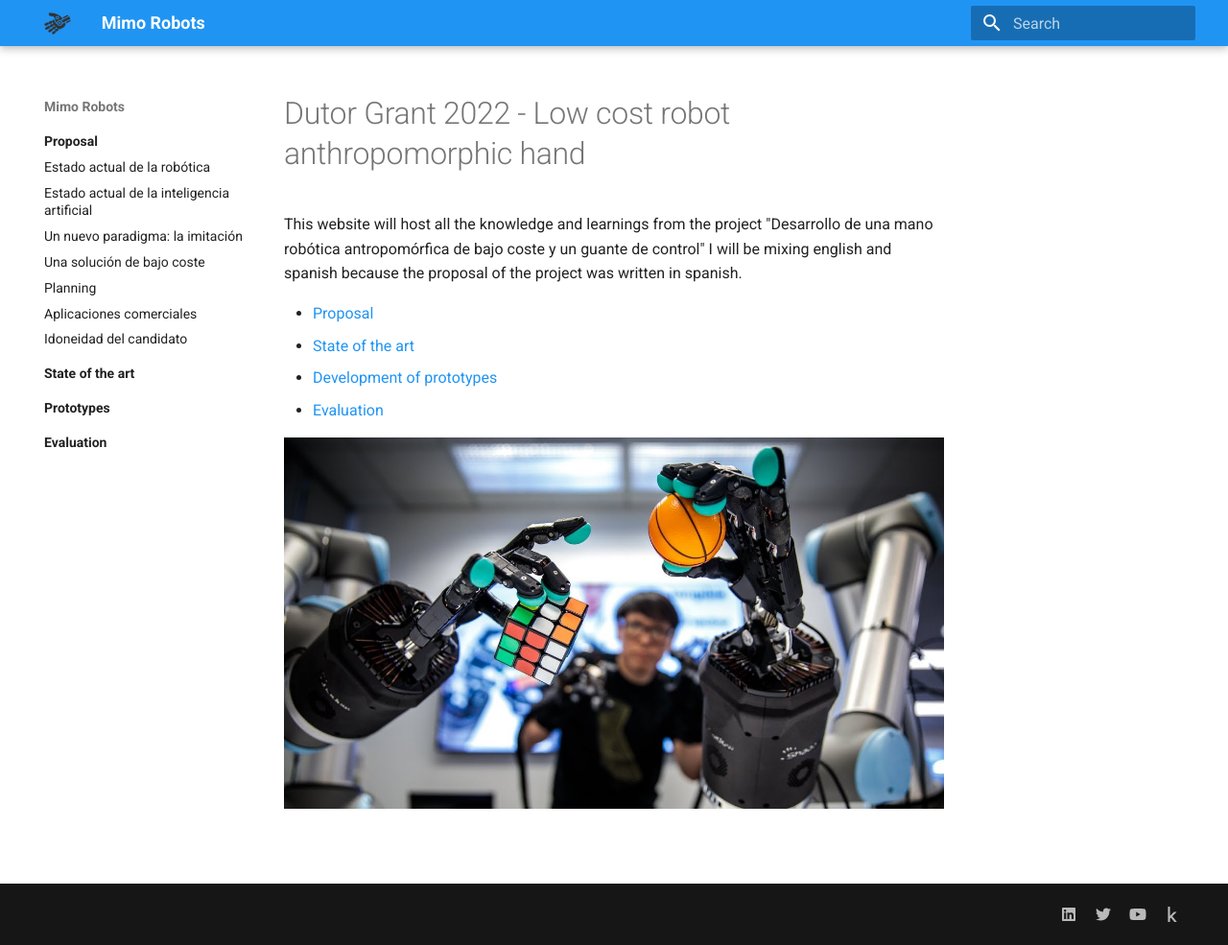
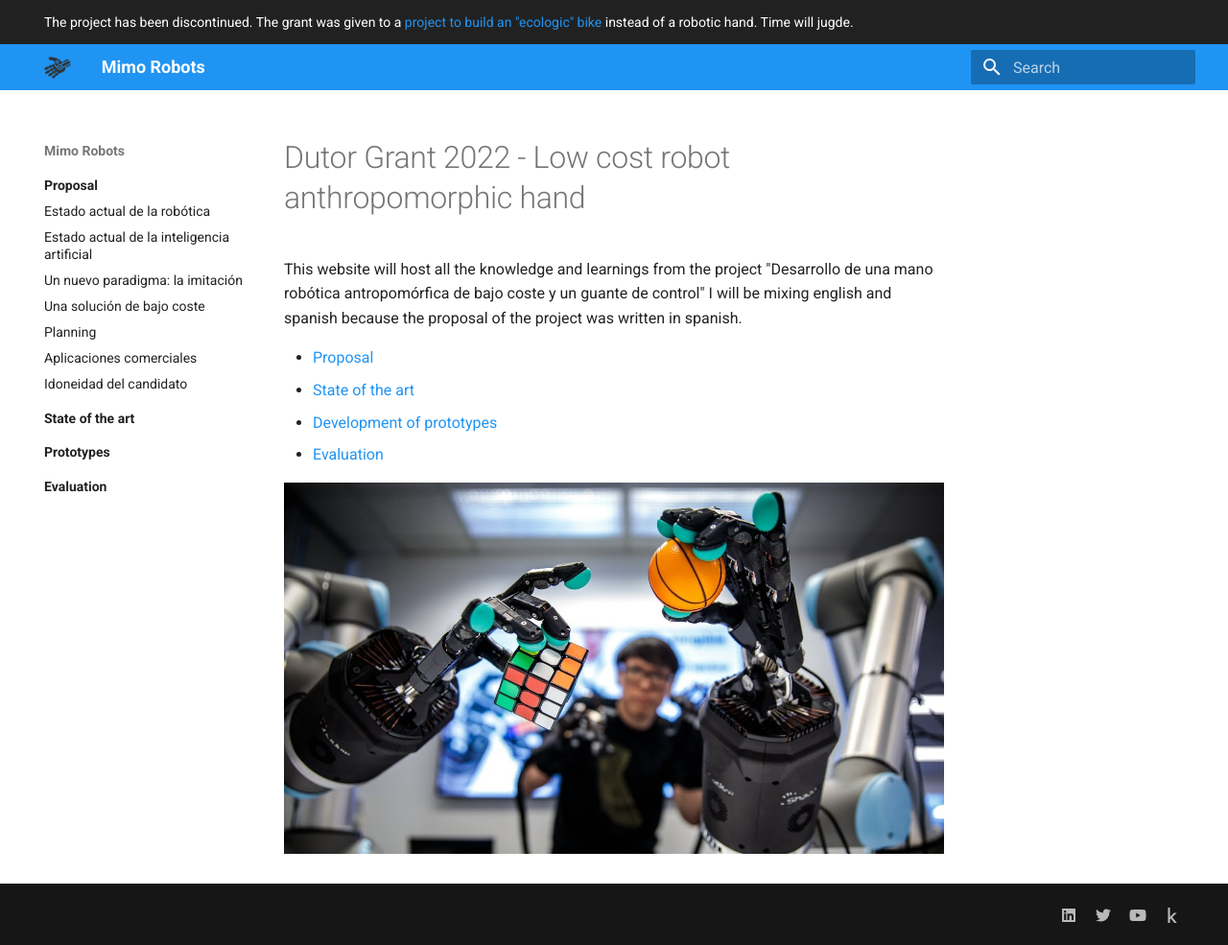
Before and after one commit to ironbar/dutor_2022_robot_hand, an MkDocs documentation site: the page built from docs/index.md, in a window 1280 px wide and 985 px high. Shown: the whole window at 96% size. Built offline with MkDocs 1.6.1 and Material for MkDocs 9.7.7, drawn with Linux system fonts in a browser that asks for light colours.

```diff
--- a/mkdocs.yml
+++ b/mkdocs.yml
@@ -3,6 +3,7 @@ site_name: Mimo Robots
 # Configuration
 theme:
   name: material
+  custom_dir: overrides
   language: en
   palette:
     primary: blue
--- /dev/null
+++ b/overrides/main.html
@@ -0,0 +1,4 @@
+{% extends "base.html" %} {% block announce %}
+<!-- Add announcement here, including arbitrary HTML -->
+The project has been discontinued. The grant was given to a <a href="https://fundacionindustrialnavarra.com/javier-gongora-ganador-de-la-xxiv-ayuda-a-la-innovacion-fuentes-dutor/">project to build an "ecologic" bike</a> instead of a robotic hand. Time
+will jugde. {% endblock %}
```
